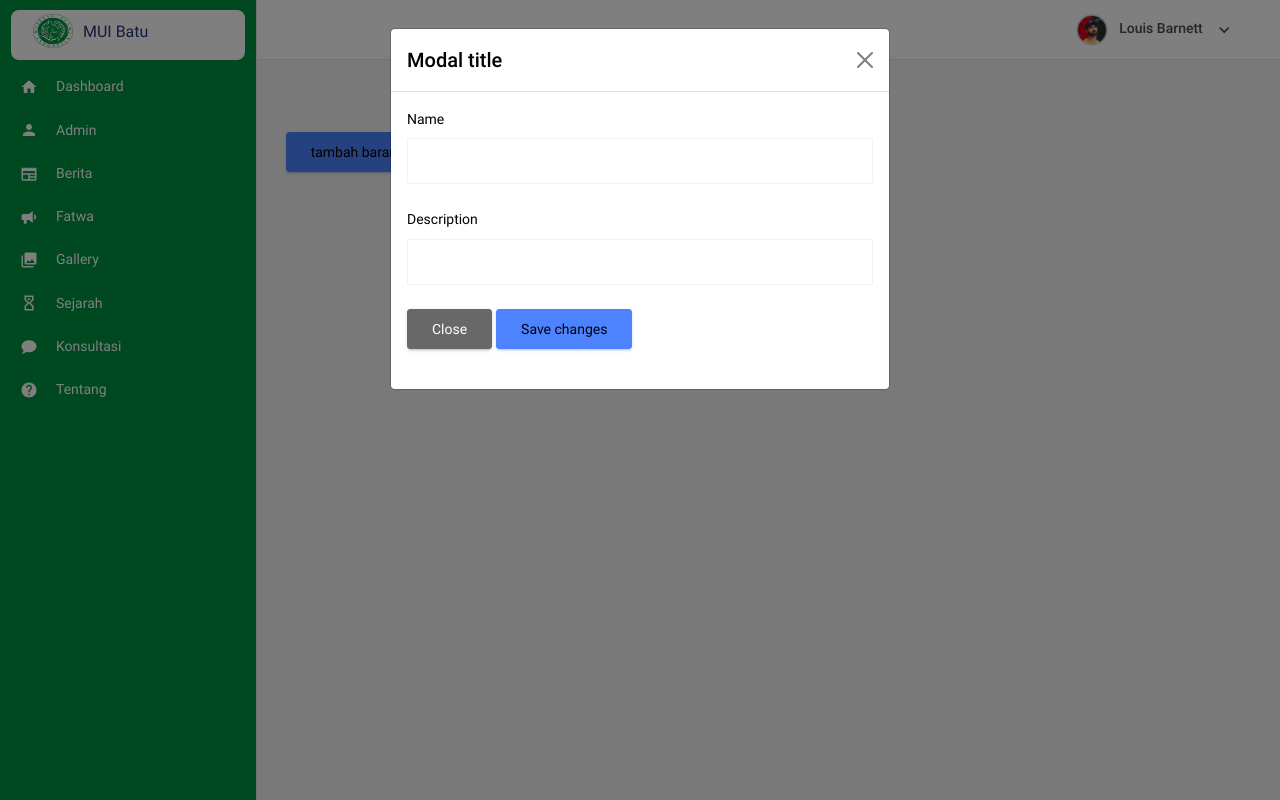
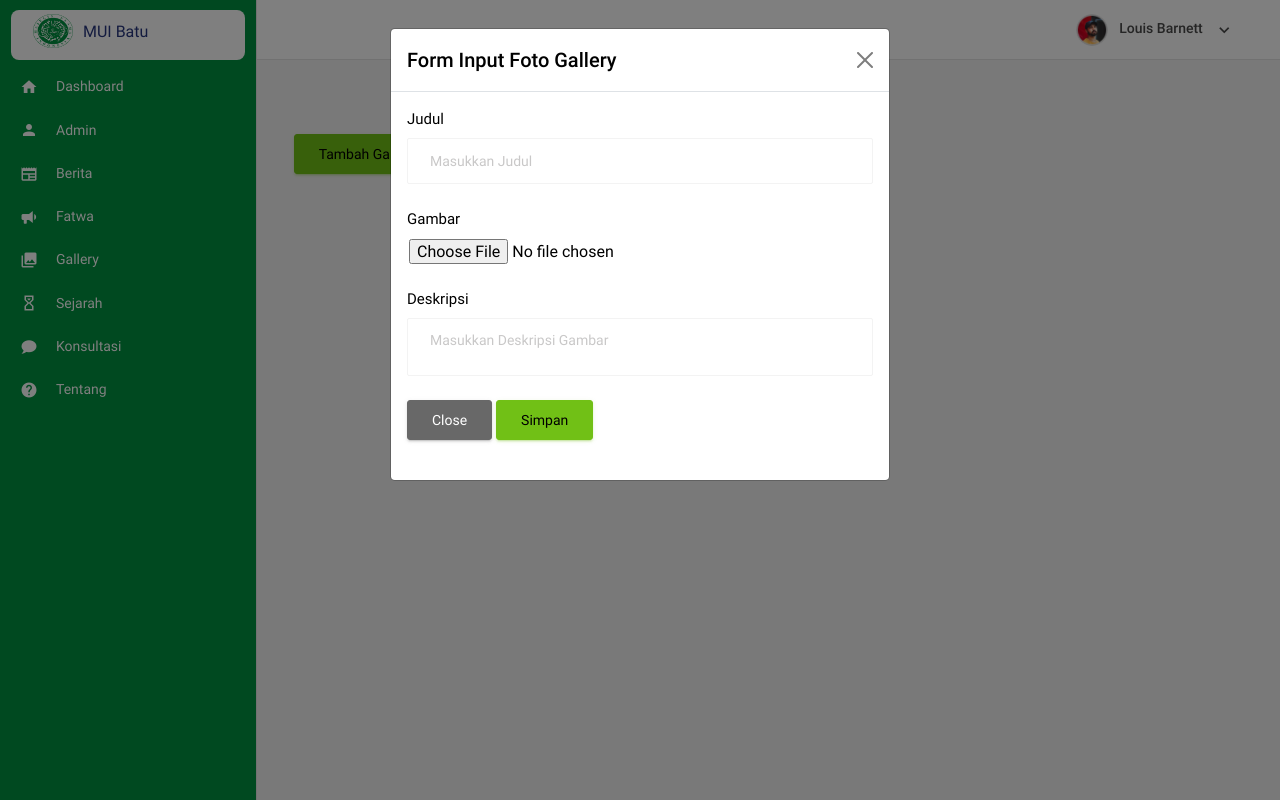
Before and after one commit to andisoer/mui-admin, a Django app: page /gallery/ in a window 1280 px wide, after a click on "Tambah Gallery". Run offline with Django 4.2, Linux system fonts and the light colour scheme; some libraries are stand-ins or nearby versions.

Commit message:
commit k5

```diff
--- a/muiadmin/static/js/Script.js
+++ b/muiadmin/static/js/Script.js
@@ -1,14 +1,14 @@
 document.addEventListener('DOMContentLoaded',function(){
-    fetchItems();
+    fetchGallery();
 });
 
-function fetchItems(){
-    const token = localStorage.getItem('accessToken');
+function fetchGallery(){
+    // const token = localStorage.getGallery('accessToken');
     // const token = 'eyJhbGciOiJIUzI1NiIsInR5cCI6IkpXVCJ9.eyJ0b2tlbl90eXBlIjoiYWNjZXNzIiwiZXhwIjoxNzAzMTQxNzY1LCJpYXQiOjE3MDMxNDE0NjUsImp0aSI6IjMzNmZkYmJjMGU0MDQyNzk5YjA4MmU5OWU3NTAxMGUwIiwidXNlcl9pZCI6MX0.iBoa54Np8fhijkwiqIWi9cJFsr_e7O7GBEfy8LN6y9E';
     fetch('http://127.0.0.1:8000/api/gallery/',
     {
         headers: {
-            'Authorization' : `Bearer ${token}`
+            // 'Authorization' : `Bearer ${token}`
         }
     }
     )
@@ -21,16 +21,14 @@ function displayItems(gallery){
     const itemsContainer = document.getElementById('gallery')
     gallery.forEach(gallery => {
         const itemElement = document.createElement('div');
-        itemElement.classList.add('col-md-6');
+        itemElement.classList.add('col-md-2');
         itemElement.innerHTML = `
-            <div class="card mb-4">
-                <div class="card-body">
-                    <h5 class="card-title">${gallery.Judul}</h5>
-                    <img src="${gallery.gambar}">
-                    <p class="card-text">${gallery.deskripsi}</p>
-                    <button type="button" class="btn btn-warning update-btn" data-bs-toggle="modal" data-bs-target="#editModal" data-id="${item.id}">Edit</button>
-                    <button type="button" class="btn btn-danger delete-btn" data-bs-toggle="modal" data-bs-target="#hapusModal" data-id="${item.id}">Hapus</button>
+            <div class="card" style="max-width: 100%; height: auto;">
+                <div class="sampul">
+                    <img style="width:186px; height:100px; object-fit:cover; float:left;" src="${gallery.Gambar}" class="card-img-top" style="width: 200px; height: 120px">
                 </div>
+                <h2 class="card-title" style="color: #009240; margin: 8px; font-family: Roboto; font-size: 12px; font-style: normal; font-weight: 700; line-height: normal;">${gallery.Judul}</h2>
+                <button type="button" class="btn btn-success update-btn" style="width: 100%; height= auto; font-size= 12px;" data-bs-toggle="modal" data-bs-target="#updateGallery" data-id="${gallery.id}">Edit</button>
             </div>
         `;
         itemsContainer.appendChild(itemElement)
@@ -43,19 +41,21 @@ function displayItems(gallery){
     });
 }
 
-
 function openUpdateModal(id){
-    const token = localStorage.getItem('accessToken');
-    fetch(`http://127.0.0.1:8000/apia/item/${id}`,{
+    // const token = localStorage.getItem('accessToken');
+    fetch(`http://127.0.0.1:8000/api/gallery/${id}`,{
         headers: {
-            'Authorization' : `Bearer ${token}`
+            // 'Authorization' : `Bearer ${token}`
         }
     })
     .then(response => response.json())
     .then(data =>{
-        document.getElementById('edit-nama').value = data.name;
-        document.getElementById('edit-deskripsi').value = data.description;
+        document.getElementById('edit-judul').value = data.Judul;
+        const imgElement = document.getElementById('edit-gambar');
+        imgElement.src = data.Gambar;
+        document.getElementById('edit-deskripsi').value = data.Deskripsi;
         document.getElementById('updateItemId').value = data.id;
+        document.getElementById('edit-gambar-name').value = data.Gambar.split('/').pop();
         $('#updateModal').modal('show');
     })
     .catch(error => console.error('Error:', error));
--- /dev/null
+++ b/muiadmin/static/js/delete.js
@@ -0,0 +1,45 @@
+document.addEventListener('DOMContentLoaded', function() {
+    const galleryContainer = document.getElementById('Gallery');
+    let deleteGalleryId = null; // ID item yang akan dihapus
+
+    // Event listener untuk tombol hapus
+    galleryContainer.addEventListener('click', function(e) {
+        if (e.target.classList.contains('delete-btn')) {
+            deleteGalleryId = e.target.getAttribute('data-id');
+            $('#deleteConfirmModal').modal('show');
+        }
+    });
+
+    // Event listener untuk konfirmasi hapus
+    document.getElementById('confirmDelete').addEventListener('click', function() {
+        if (deleteGalleryId) {
+            fetch(`http://127.0.0.1:8000/api/gallery/${deleteGalleryId}`, {
+                method: 'DELETE', // Metode DELETE
+                headers: {
+                    // 'Authorization': `Bearer ${localStorage.getItem('accessToken')}`,
+                    'Content-Type': 'application/json'
+                },
+                body: JSON.stringify({ id: deleteGalleryId }) // Include the item ID in the request body
+            })
+            .then(response => {
+                if (!response.ok) {
+                    throw new Error('Gagal menghapus item');
+                }
+                // Cek apakah respons memiliki konten
+                if (response.status !== 204) { // 204 No Content
+                    return response.json();
+                }
+            })
+            .then(() => {
+                console.log('Item dihapus');
+                $('#deleteConfirmModal').modal('hide');
+                // Opsional: Hapus elemen item dari UI atau refresh halaman
+                window.location.reload();
+            })
+            .catch(error => {
+                console.error('Error:', error);
+                // Handle the error more gracefully, such as by displaying a message to the user
+            });
+        }
+    });
+});
--- /dev/null
+++ b/muiadmin/static/js/tambah_Data.js
@@ -0,0 +1,39 @@
+document.getElementById('tambah_dt').addEventListener('submit', function(e) {
+    e.preventDefault();
+    const formData = new FormData();
+
+    const judull = document.getElementById('judul').value;
+    formData.append('Judul',judull);
+    const gambar = document.getElementById('gambar'); // Assuming you have an input field for selecting the image
+    const imageFile = gambar.files[0];
+    formData.append('Gambar', imageFile);
+    const deskripsii = document.getElementById('deskripsi').value;
+    formData.append('Deskripsi',deskripsii);
+    // const token = localStorage.getItem('accessToken');
+
+    fetch('http://127.0.0.1:8000/api/gallery/', {
+        method: 'POST',
+        headers:
+            {
+                // 'Content-Type' : 'application/json',
+                // 'Authorization': `Bearer ${token}`
+            },
+        body: formData,
+    })
+    .then(response =>{
+        if(response.ok){
+            return response.formData;
+        }else{
+            throw new Error('Salah kabeh');
+        }
+
+    })
+    .then(data => {
+        console.log('Success :',data);
+        $('#exampleModal').modal('hide');
+        window.location.reload()
+    })
+    .catch(error => {
+        console.error('Error :',error);
+    });
+});
--- /dev/null
+++ b/muiadmin/static/js/update.js
@@ -0,0 +1,45 @@
+document.getElementById('updateGalleryForm').addEventListener('submit', function(e) {
+    e.preventDefault();
+    const formData = new FormData();
+
+    const judull = document.getElementById('edit-judul').value;
+    formData.append('Judul', judull);
+
+    const deskripsii = document.getElementById('edit-deskripsi').value;
+    formData.append('Deskripsi', deskripsii);
+
+    const itemId = document.getElementById('updateItemId').value;
+    formData.append('id', itemId);
+
+    const gambarr = document.getElementById('edit-gambar');
+    const imageFile = gambarr.files[0];
+
+    // Only append the image file if one has been selected
+    if (imageFile) {
+      formData.append('Gambar', imageFile);
+    }
+    // Warning pada pengisian field
+    if (judull == '' || deskripsii == '') {
+      alert('Harap isi semua field!');
+      return;
+    }
+    console.log('formData:', formData);
+    fetch(`http://127.0.0.1:8000/api/gallery/${itemId}/`, {
+      method: 'PUT',
+      body: formData,
+    })
+    .then(response => {
+      if(!response.ok) {
+        throw new Error('Salah kabeh');
+      }
+      return response.json();
+    })
+    .then(updatedItem => {
+      console.log('Success :', updatedItem);
+      $('#updateModal').modal('hide');
+      window.location.reload();
+    })
+    .catch(error => {
+      console.error('Error :', error);
+    });
+  });
--- a/muiadmin/templates/gallery.html
+++ b/muiadmin/templates/gallery.html
@@ -6,38 +6,42 @@
 
 <div class="container">
     <center>
-    <h2>List Gallery :</h2>
+    <h3>List Gallery :</h3>
     </center>
-    <div id="items" class="row">
-
-    </div>
-    <!-- Button trigger modal -->
-    <button type="button" class="btn btn-primary" data-bs-toggle="modal" data-bs-target="#exampleModal">
-      tambah barang
+    <button type="button" class="btn btn-success" data-bs-toggle="modal" data-bs-target="#exampleModal" style="margin: 8px;">
+        Tambah Gallery
     </button>
 
-    <!-- Modal -->
+    <div id="gallery" class="row">
+    </div>
+
     <div class="modal fade" id="exampleModal" tabindex="-1" aria-labelledby="exampleModalLabel" aria-hidden="true">
       <div class="modal-dialog">
         <div class="modal-content">
           <div class="modal-header">
-            <h1 class="modal-title fs-5" id="exampleModalLabel">Modal title</h1>
+            <h1 class="modal-title fs-5" id="exampleModalLabel">Form Input Foto Gallery</h1>
             <button type="button" class="btn-close" data-bs-dismiss="modal" aria-label="Close"></button>
           </div>
           <div class="modal-body">
-            <form id="tambah_dt" class="signin-form">
+            <form id="tambah_dt" class="signin-form" enctype="multipart/form-data">
               <div id="message"></div>
               <div class="form-group">
-                <label class="form-control-placeholder" for="nama">Name</label>
-                <input type="text" class="form-control" id="nama" required>
+                <label class="form-control-placeholder"  style="font-size: 15px;" for="judul">Judul</label>
+                <input type="text" class="form-control" placeholder="Masukkan Judul" id="judul" required>
               </div>
               <div class="form-group">
-                <label class="form-control-placeholder" for="password">Description</label>
-                <input id="deskripsi" type="text" class="form-control" required>
+                <label class="form-control-placeholder" style="font-size: 15px;" for="gambar">Gambar</label>
+                <div class="container" style="margin-left: -10px;">
+                    <input type="file" id="gambar" name="filename">
+                </div>
+              </div>
+              <div class="form-group">
+                <label class="form-control-placeholder" style="font-size: 15px;" for="deskripsi">Deskripsi</label>
+                <textarea class="form-control" placeholder="Masukkan Deskripsi Gambar" id="deskripsi" required></textarea>
               </div>
               <div class="form-group mt-3">
                 <button type="button" class="btn btn-secondary" data-bs-dismiss="modal">Close</button>
-                <button type="submit" class="btn btn-primary">Save changes</button>
+                <button type="submit" class="btn btn-success">Simpan</button>
               </div>
             </form>
           </div>
@@ -46,30 +50,38 @@
     </div>
 
     <!-- Modal Edit -->
-    <div class="modal fade" id="editModal" tabindex="-1" aria-labelledby="exampleModalLabel" aria-hidden="true">
+    <div class="modal fade" id="updateGallery" tabindex="-1" aria-labelledby="exampleModalLabel" aria-hidden="true">
         <div class="modal-dialog">
             <div class="modal-content">
                 <div class="modal-header">
-            <h1 class="modal-title fs-5" id="exampleModalLabel">Edit Modal</h1>
+                <h1 class="modal-title fs-5" id="exampleModalLabel">Form Input Foto Gallery</h1>
                 <button type="button" class="btn-close" data-bs-dismiss="modal" aria-label="Close"></button>
             </div>
             <div class="modal-body">
-            <form id="updateItemForm" class="signin-form">
+                <form id="updateGalleryForm" class="signin-form" enctype="multipart/form-data">
                     <div id="message"></div>
                         <div class="form-group">
                             <input type="hidden" class="form-control" id="updateItemId">
                         </div>
                         <div class="form-group">
-                <label class="form-control-placeholder" for="nama">Name</label>
-                <input type="text" class="form-control" id="edit-nama" required>
+                            <label class="form-control-placeholder"  style="font-size: 15px;" for="judul">Judul</label>
+                            <input type="text" class="form-control" placeholder="Masukkan Judul" id="edit-judul" required>
                         </div>
                         <div class="form-group">
-                <label class="form-control-placeholder" for="password">Description</label>
-                <input id="edit-deskripsi" type="text" class="form-control" required>
+                            <label class="form-control-placeholder" style="font-size: 15px;" for="gambar">Gambar</label>
+                            <div class="container">
+                                <input type="file" id="edit-gambar" name="filename">
+                                <input type="text" id="edit-gambar-name" class="form-control" disabled style="display: none;">
+                            </div>
+                        </div>
+                        <div class="form-group">
+                            <label class="form-control-placeholder" style="font-size: 15px;" for="deskripsi">Deskripsi</label>
+                            <textarea class="form-control" placeholder="Masukkan Deskripsi Gambar" id="edit-deskripsi" required></textarea>
                         </div>
                         <div class="form-group mt-3">
+                            <button type="button" class="btn btn-danger delete-btn" data-bs-toggle="modal" data-bs-target="#hapusGallery" data-id="${Gallery.id}">Hapus</button>
                             <button type="button" class="btn btn-secondary" data-bs-dismiss="modal">Close</button>
-                <button type="submit" class="btn btn-primary">Save changes</button>
+                            <button type="submit" style="margin-right: 5px;" class="btn btn-success">Simpan</button>
                     </div>
                 </form>
             </div>
@@ -78,15 +90,15 @@
     </div>
     <!-- Modal Edit -->
     <!-- Modal Hapus -->
-    <div class="modal fade" id="hapusModal" tabindex="-1" aria-labelledby="exampleModalLabel" aria-hidden="true">
+    <div class="modal fade" id="hapusGallery" tabindex="-1" aria-labelledby="exampleModalLabel" aria-hidden="true">
       <div class="modal-dialog">
         <div class="modal-content">
           <div class="modal-header">
-            <h1 class="modal-title fs-5" id="exampleModalLabel">Hapus Modal</h1>
+            <h1 class="modal-title fs-5" id="exampleModalLabel">Hapus Foto</h1>
             <button type="button" class="btn-close" data-bs-dismiss="modal" aria-label="Close"></button>
           </div>
           <div class="modal-body">
-            <h3>Apakah anda yakin untuk menghapus item tersebut</h3>
+            <h3>Apakah anda yakin untuk menghapus Foto tersebut</h3>
           </div>
           <div class="modal-footer">
             <button type="button" class="btn btn-secondary" data-bs-dismiss="modal">Close</button>
--- a/muiadmin/templates/index.html
+++ b/muiadmin/templates/index.html
@@ -138,6 +138,11 @@
   <script src="{% static 'js/dataTables.bootstrap4.js'%}"></script>
   <!-- End custom js for this page-->
 
+  <script src="{% static 'js/Script.js'%}"></script>
+  <script src="{% static 'js/tambah_Data.js'%}"></script>
+  <script src="{% static 'js/update.js'%}"></script>
+  <script src="{% static 'js/delete.js'%}"></script>
+
   <script src="{% static 'js/jquery.cookie.js'%}" type="text/javascript"></script>
 </body>
 
```
Also changed, not shown: muiadmin/static/css/style.css. Lines whose indentation alone changed are shown as unchanged.
